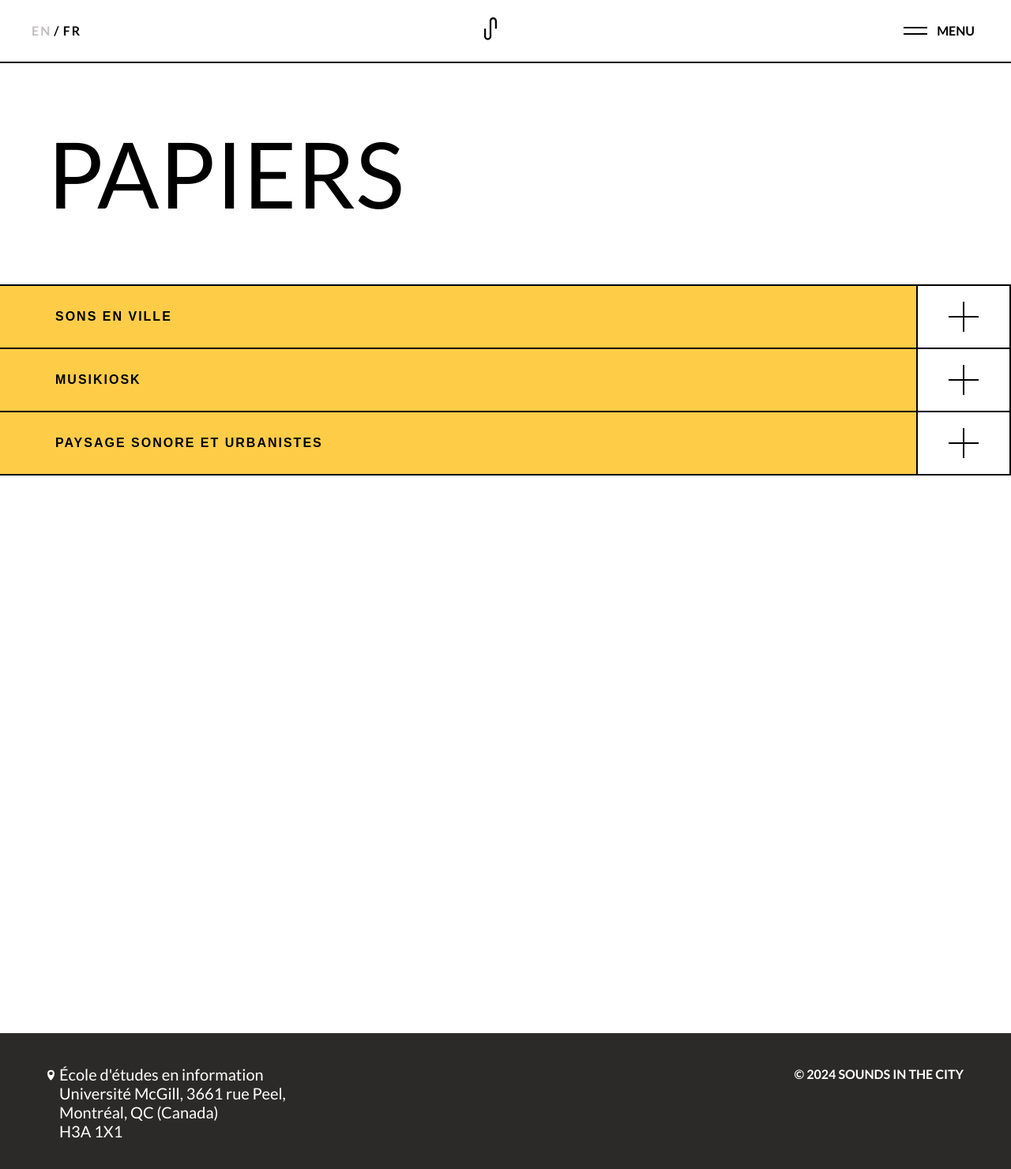
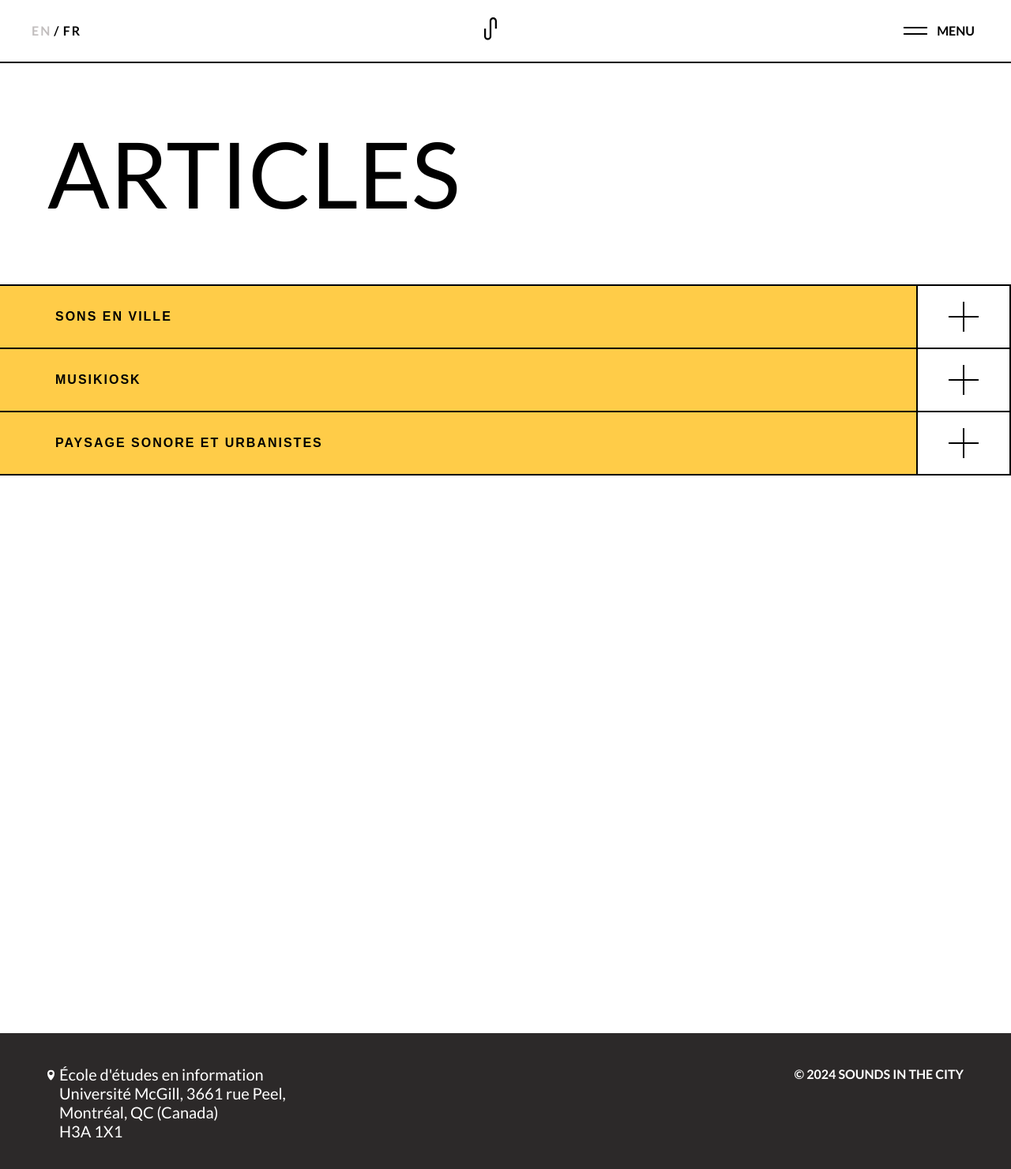
Before and after one commit to walkwithweb/walkwithweb, a Jekyll site: the page built from fr/papers.html, in a window 1280 px wide. Shown: the top 1480 px of the page at 79% size. Built offline with Jekyll 4.4.1, drawn with Linux system fonts in a browser that asks for light colours.

Commit message:
papiers -> articles

```diff
--- a/_data/locales/fr.yml
+++ b/_data/locales/fr.yml
@@ -208,7 +208,7 @@ media:
   title: "MEDIA"
 
 papers:
-  title: "PAPIERS"
+  title: "ARTICLES"
   dio: "dio"
   author: "AUTHOR"
   read: "LIRE"
```
